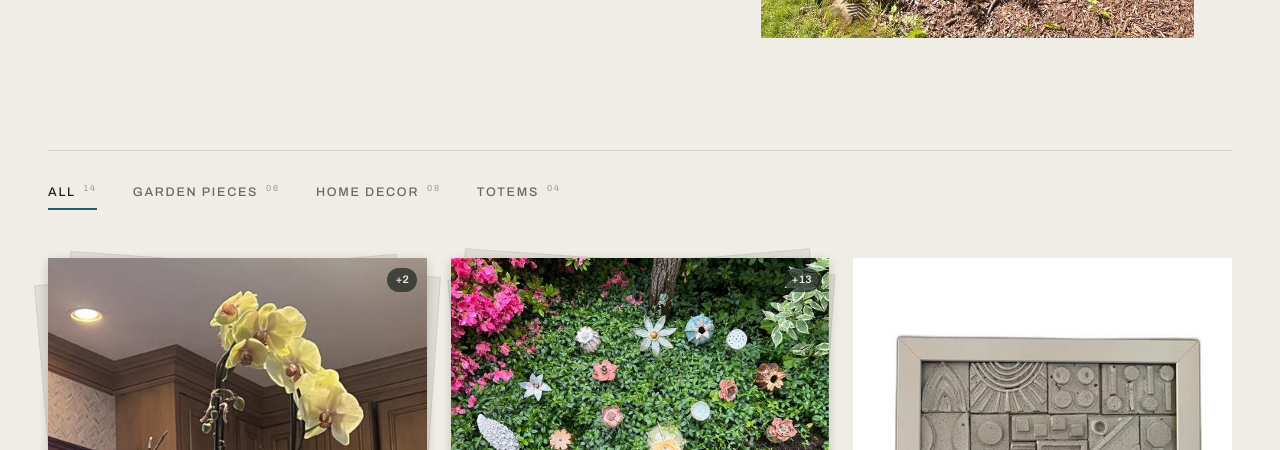
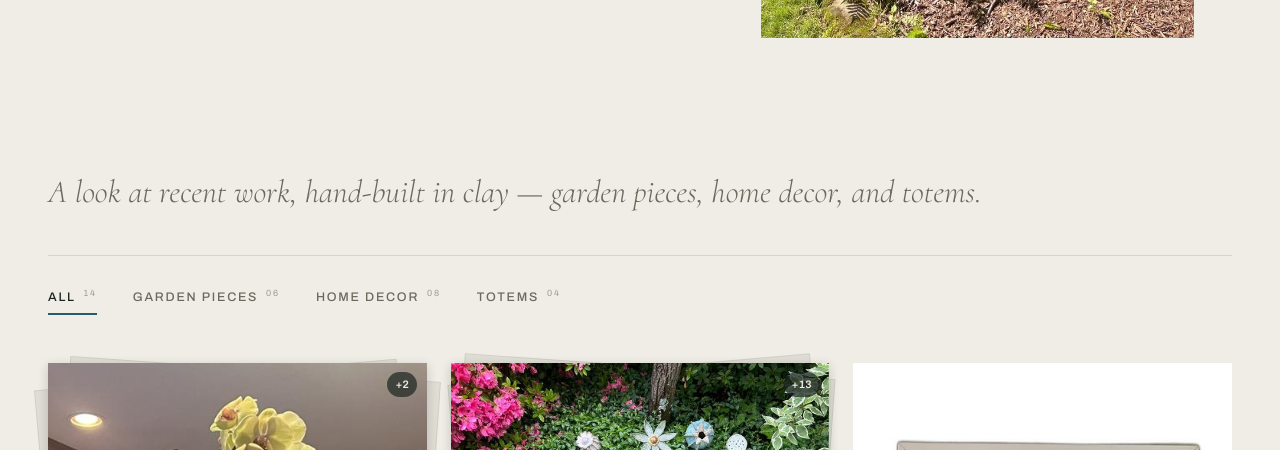
Before and after one commit to benlehrburger/potladystudios, a plain HTML site: page index.html in a window 1280 px wide. Shown: the part 650-1100 px from the top of the page. Drawn offline with nearby package versions, Linux system fonts and the light colour scheme.

Commit message:
Add a short intro line above the home page gallery
A one-sentence lede between the hero and the filter/grid section, so
there's a clear hand-off instead of jumping straight into the gallery.

Co-Authored-By: Claude Sonnet 5 <noreply@anthropic.com>
Claude-Session: https://claude.ai/code/session_01U3GCdKXdTnKmLbJnUQEazA

```diff
--- a/index.html
+++ b/index.html
@@ -34,6 +34,9 @@
   </header>
 
   <section class="work" id="work">
+    <div class="section-head reveal">
+      <p class="commissions-lede">A look at recent work, hand-built in clay &mdash; garden pieces, home decor, and totems.</p>
+    </div>
     <div class="filters reveal" role="tablist" aria-label="Filter work by category">
       <button class="filter is-active" data-filter="all" role="tab" aria-selected="true">All <sup>14</sup></button>
       <button class="filter" data-filter="garden" role="tab" aria-selected="false">Garden Pieces <sup>06</sup></button>
```
